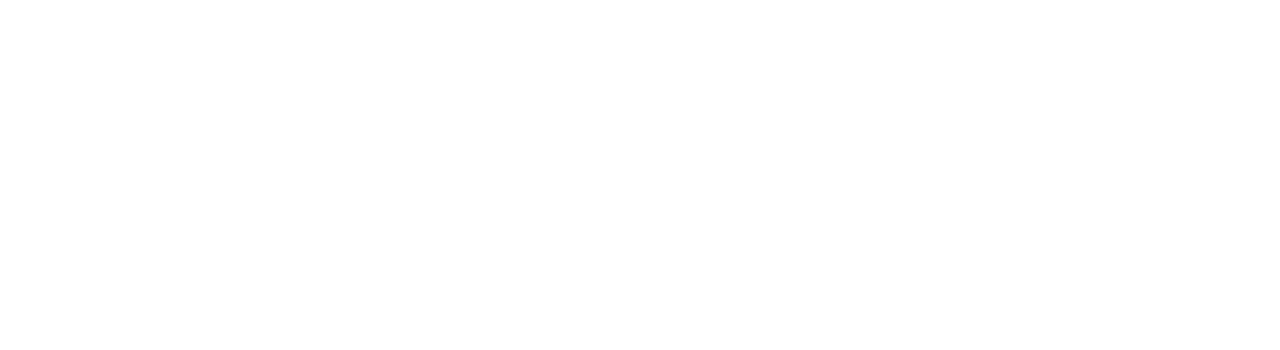
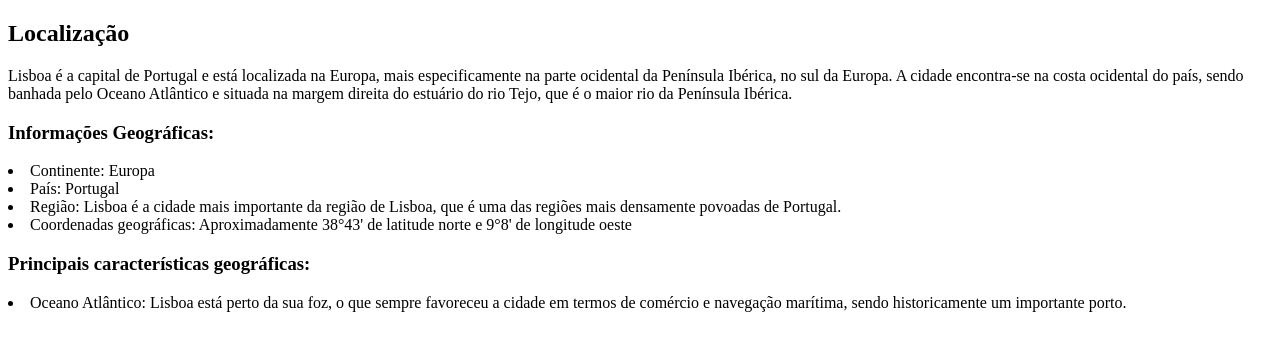
Before and after one commit to joanaclaudio/joanaclaudio.github.io, a plain HTML site: page Lab2/local.html in a window 1280 px wide. Drawn offline with Linux system fonts and the light colour scheme.

Commit message:
Updat Lab2 localHTML

```diff
--- a/Lab2/local.html
+++ b/Lab2/local.html
@@ -0,0 +1,32 @@
+<!DOCTYPE html>
+<html lang="pt">
+    <head>
+        <meta charset="UTF-8">
+        <title>Local</title>
+    </head>
+    <body>
+        <h2>Localização</h2>
+        <p>Lisboa é a capital de Portugal e está localizada na Europa, mais especificamente na parte ocidental
+            da Península Ibérica, no sul da Europa. A cidade encontra-se na costa ocidental do país,
+            sendo banhada pelo Oceano Atlântico e situada na margem direita do estuário do rio Tejo,
+            que é o maior rio da Península Ibérica.</p>
+        <h3>Informações Geográficas:</h3>
+        </ul>
+            <li>Continente: Europa</li>
+            <li>País: Portugal</li>
+            <li>Região: Lisboa é a cidade mais importante da região de Lisboa,
+                que é uma das regiões mais densamente povoadas de Portugal.</li>
+            <li>Coordenadas geográficas: Aproximadamente 38°43'
+                de latitude norte e 9°8' de longitude oeste</li>
+        </ul>
+        <h3>Principais características geográficas:</h3>
+        </ul>
+            <li>Oceano Atlântico: Lisboa está perto da sua foz, o que sempre
+                favoreceu a cidade em termos de comércio e navegação marítima,
+                sendo historicamente um importante porto.</li>
+        </ul>
+
+
+
+    </body>
+</html>
```
Also changed, not shown: Lab2/index.html (renamed from Lab2/indext.html, +10 -6 lines), index.html (renamed from indext.html, +1 -1 lines), Lab2/images2/shutterstock_462153103.jpg (added).
